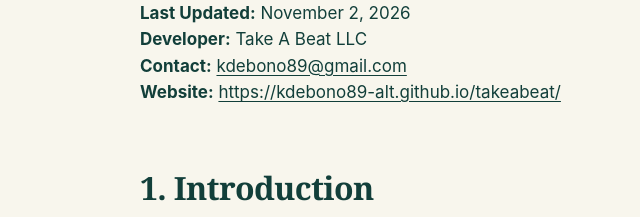
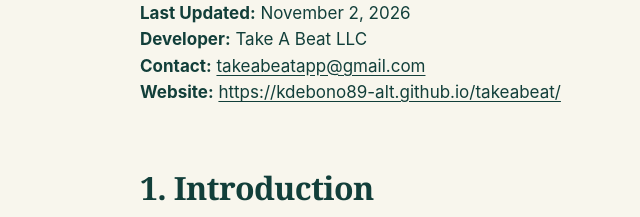
Before and after one commit to kdebono89-alt/takeabeat, a plain HTML site: page privacy.html in a window 1280 px wide. Shown: the part 334-551 px from the top of the page, 102-742 px from the left. Drawn offline with Linux system fonts and the light colour scheme.

Commit message:
Use the Take a Beat inbox for privacy and support contact

```diff
--- a/privacy.html
+++ b/privacy.html
@@ -6,7 +6,7 @@
 <p><strong>Effective Date:</strong> November 2, 2026<br>
 <strong>Last Updated:</strong> November 2, 2026<br>
 <strong>Developer:</strong> Take A Beat LLC<br>
-<strong>Contact:</strong> <a href="mailto:kdebono89@gmail.com">kdebono89@gmail.com</a><br>
+<strong>Contact:</strong> <a href="mailto:takeabeatapp@gmail.com">takeabeatapp@gmail.com</a><br>
 <strong>Website:</strong> <a href="https://kdebono89-alt.github.io/takeabeat/">https://kdebono89-alt.github.io/takeabeat/</a></p>
 <h2>1. Introduction</h2>
 <p>Take A Beat LLC (&quot;Take a Beat,&quot; &quot;we,&quot; &quot;our,&quot; or &quot;us&quot;) respects your privacy and recognizes that physiological and emotional wellbeing information is sensitive.</p>
@@ -69,7 +69,7 @@
 <p>Take a Beat does not currently provide a dedicated in-app data deletion feature.</p>
 <p>Beta reports received by Take A Beat LLC are retained for six months.</p>
 <p>You may request earlier deletion of reports, beta registration information, or other personal information held by Take A Beat LLC by emailing:</p>
-<p><strong><a href="mailto:kdebono89@gmail.com">kdebono89@gmail.com</a></strong></p>
+<p><strong><a href="mailto:takeabeatapp@gmail.com">takeabeatapp@gmail.com</a></strong></p>
 <p>Subject: <strong>Privacy / Data Deletion Request</strong></p>
 <p>We will review and process verified requests in accordance with applicable law.</p>
 <p>Deleting the application does not automatically delete reports previously emailed to us or information independently retained by email providers or other third parties.</p>
@@ -95,6 +95,6 @@
 <p>Where required by law, we will provide additional notice or obtain consent before materially changing how sensitive information is processed.</p>
 <h2>15. Contact Us</h2>
 <p><strong>Take A Beat LLC</strong></p>
-<p>Email: <a href="mailto:kdebono89@gmail.com">kdebono89@gmail.com</a></p>
+<p>Email: <a href="mailto:takeabeatapp@gmail.com">takeabeatapp@gmail.com</a></p>
 <p>Website: <a href="https://kdebono89-alt.github.io/takeabeat/">https://kdebono89-alt.github.io/takeabeat/</a></p>
-</article></main><footer><div class="brand">◒ Take a Beat</div><p>Notice. Check in. Choose what helps.</p><p><a href="privacy.html" aria-current="page">Privacy Policy</a> · <a href="index.html#beta">Beta registration</a> · <a href="mailto:kdebono89@gmail.com">Contact</a></p></footer></body></html>
+</article></main><footer><div class="brand">◒ Take a Beat</div><p>Notice. Check in. Choose what helps.</p><p><a href="privacy.html" aria-current="page">Privacy Policy</a> · <a href="index.html#beta">Beta registration</a> · <a href="mailto:takeabeatapp@gmail.com">Contact</a></p></footer></body></html>
```
